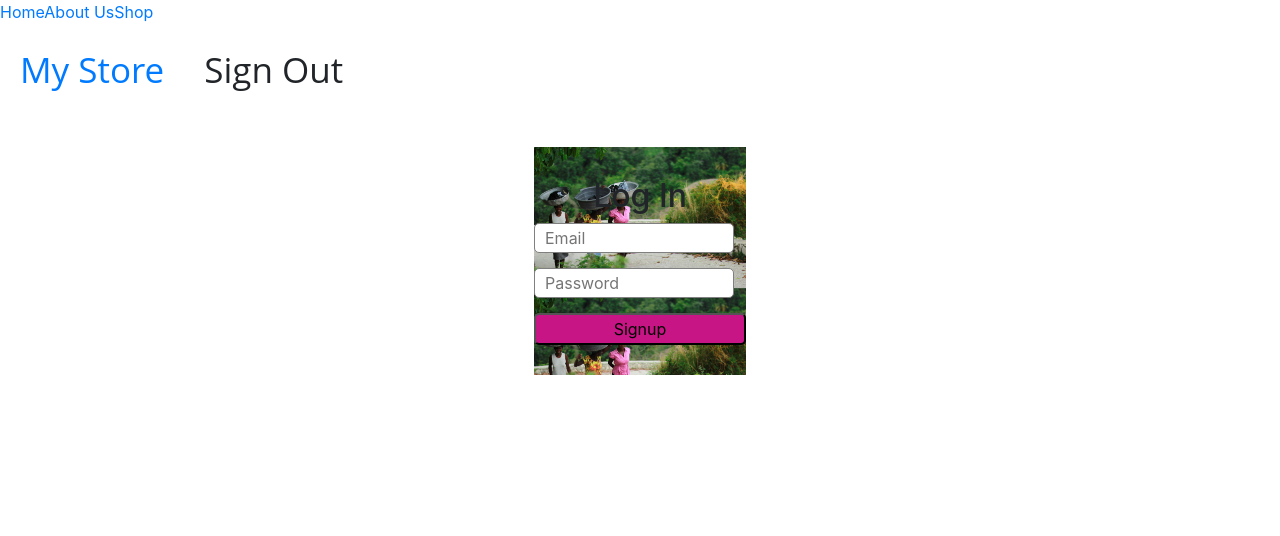
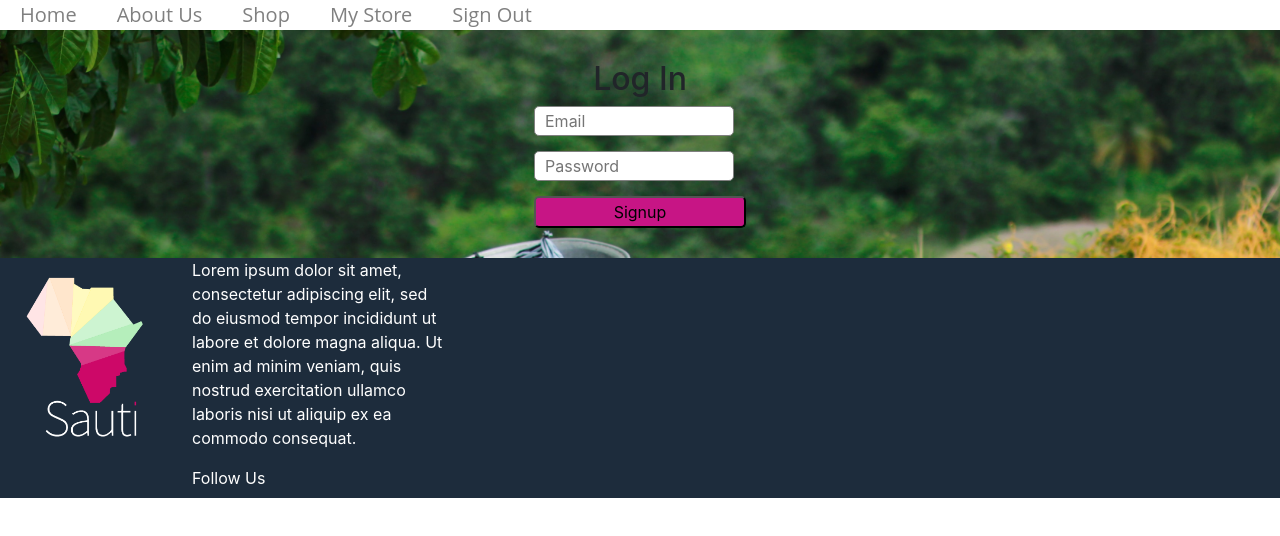
Before and after one commit to build-african-marketplace/front-end, a React (Create React App) app in the folder saudi/: page /sign-up in a window 1280 px wide. Shown: the top 536 px of the page. Built offline with nearby package versions, Linux system fonts and the light colour scheme; sample sign-in values are in the browser's storage.

Commit message:
navbar styling and login

```diff
--- a/saudi/src/App.css
+++ b/saudi/src/App.css
@@ -1,33 +1,4 @@
-/* HomePage */
-.home-page {
-    width: 100%;
-    height: 100vh;
-}
 
-/* Login */
-.login {
-    display: flex;
-    flex-direction: column;
-    align-items: center;
-    padding: 30px 0;
-}
-
-.login-input {
-    width: 200px;
-    height: 30px;
-    padding: 0 0 0 10px;
-    border-radius: 5px;
-    border: solid 1px grey;
-    margin-bottom: 15px;
-}
-
-.login-btn {
-    width: 212px;
-    height: 32px;
-    padding: 0;
-    background-color: mediumvioletred;
-    border-radius: 5px;
-}
 
 /* InventoryList */
 .inventory-list {
--- a/saudi/src/App.js
+++ b/saudi/src/App.js
@@ -6,14 +6,15 @@ import SellerPage from './components/Seller/SellerPage';
 import PrivateRoute from "./components/PrivateRoute";
 import HomePage from './components/HomePage';
 import ItemCard from './components/ItemCard';
-import NavBar from './components/Navbar'
-import SignUp from './components/SignUp'
+import NavBar from './components/Navbar';
+import Footer from './components/Footer';
+import SignUp from './components/SignUp';
 
 function App() {
   return (
     <Router>
       <div className="App">
-        <NavBar/>
+        <NavBar />
         <Switch>
           <Route exact path="/" component={HomePage} />
           <PrivateRoute path="/seller-page" component={SellerPage} />
@@ -21,6 +22,7 @@ function App() {
           <Route path='/sign-up' component={SignUp}/>
           {/* <Route path='/sign-up' render={props => <signupForm {...props} handleUserObject={handleUserObject} />} /> */}
         </Switch>
+        <Footer />
       </div>
     </Router>
   );
--- a/saudi/src/components/Login.js
+++ b/saudi/src/components/Login.js
@@ -8,7 +8,7 @@ import styled from 'styled-components';
 const LoginContainer = styled.div`
     background-image: url(${HomeSplash});
     background-size: 100%;
-    width: auto;
+    width: 100%;
     height: 100%;
     display: flex;
     flex-direction: column;
@@ -16,9 +16,13 @@ const LoginContainer = styled.div`
     padding: 30px 0;
 `
 
+const Title = styled.h2`
+    color: #fff;
+`
+
 const LoginButton= styled.button`
-    width: 212px;
-    height: 32px;
+    width: 200px;
+    height: 30px;
     padding: 0;
     background-color: mediumvioletred;
     border-radius: 5px;
@@ -62,7 +66,7 @@ class Login extends React.Component {
         return (
             <div className="login">
                 <LoginContainer>
-                <h2>Log In</h2>
+                <Title>Log In</Title>
                 <form onSubmit={this.handleSubmit}>
                         <LoginInput
                             className="login-input"
--- a/saudi/src/components/Navbar.js
+++ b/saudi/src/components/Navbar.js
@@ -2,30 +2,14 @@ import React from "react";
 import { Link } from "react-router-dom";
 import styled from 'styled-components';
 
-const NavContainer= styled.div`
-display:flex;
-padding:20px;
-`
-
-const NavLinksContainer= styled.div`
-display:flex;
-`
-
-const NavLinks= styled(Link)`
+const NavLink= styled(Link)`
 font-family: 'Open Sans', sans-serif;
-font-size:35px;
+color: grey;
+font-size:20px;
 margin:20px;
 &:hover{
-    text-decoration:underline
-}
-`
-
-const SignOutA= styled.a`
-font-family: 'Open Sans', sans-serif;
-font-size:35px;
-margin:20px;
-&:hover{
-    text-decoration:underline
+    text-decoration:none;
+    color: mediumvioletred;
 }
 `
 
@@ -38,35 +22,35 @@ const NavBar= ({user})=>{
     let navLinks;
     if (localStorage.getItem('token')){
         navLinks=(
-            <NavLinksContainer>
-                <NavLinks to='/myStore'>
+            <>
+                <NavLink to='/myStore'>
                     My Store
-                </NavLinks>
-                <SignOutA onClick={()=> signOut()}>
+                </NavLink>
+                <NavLink onClick={()=> signOut()}>
                     Sign Out
-                </SignOutA>
-            </NavLinksContainer>
+                </NavLink>
+            </>
         )
     }else{
         navLinks=(
-            <NavLinksContainer>
-                <NavLinks to='/logIn'>
+            <>
+                <NavLink to='/logIn'>
                     Log In
-                </NavLinks>
-                <NavLinks to='/sign-up'>
+                </NavLink>
+                <NavLink to='/sign-up'>
                     Sign Up
-                </NavLinks>
-            </NavLinksContainer>
+                </NavLink>
+            </>
         )
     }
         return(
-            <div className='navContainer'>
-                <nav>
-                    <Link to='/'>Home</Link>
-                    <Link to='/about'>About Us</Link>
-                    <Link to='/shop'>Shop</Link>
+            <div className='nav-container'>
+                <>
+                    <NavLink to='/'>Home</NavLink>
+                    <NavLink to='/about'>About Us</NavLink>
+                    <NavLink to='/shop'>Shop</NavLink>
                     {navLinks}
-                </nav>
+                </>
             </div>
         )
 }
```
